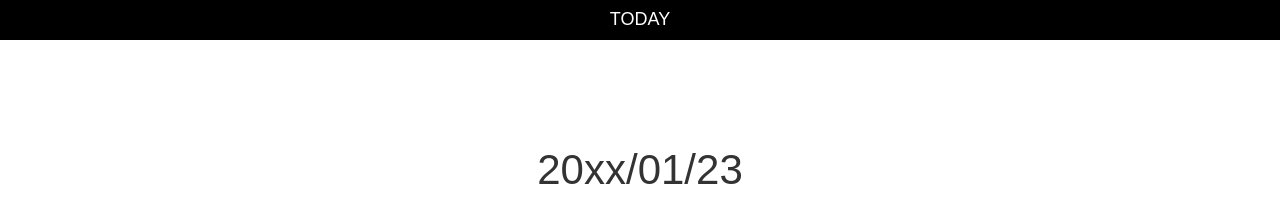
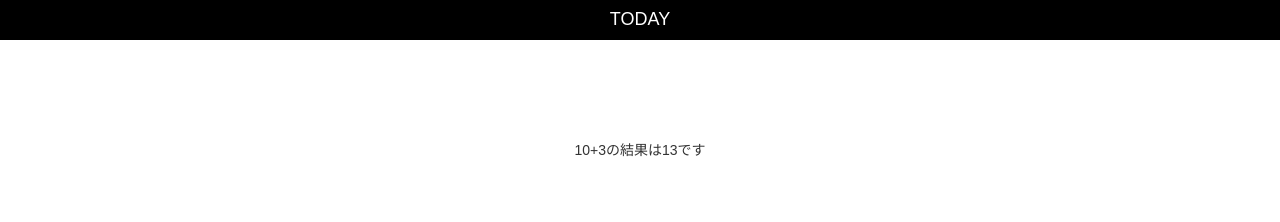
Before and after one commit to TERASAKIKOKI/js-today-s-date, a plain HTML site: page index.html in a window 1280 px wide. Drawn offline with nearby package versions, Linux system fonts and the light colour scheme.

Commit message:
変数の宣言について

```diff
--- a/index.html
+++ b/index.html
@@ -25,7 +25,10 @@
   </header>
 
   <div class="container">
-    <p class="date">20xx/01/23</p>
+    <script>
+      var answer = 10 + 3;
+      document.write('10+3の結果は' + answer + 'です');
+    </script>
   </div>
 
 </body>
```
